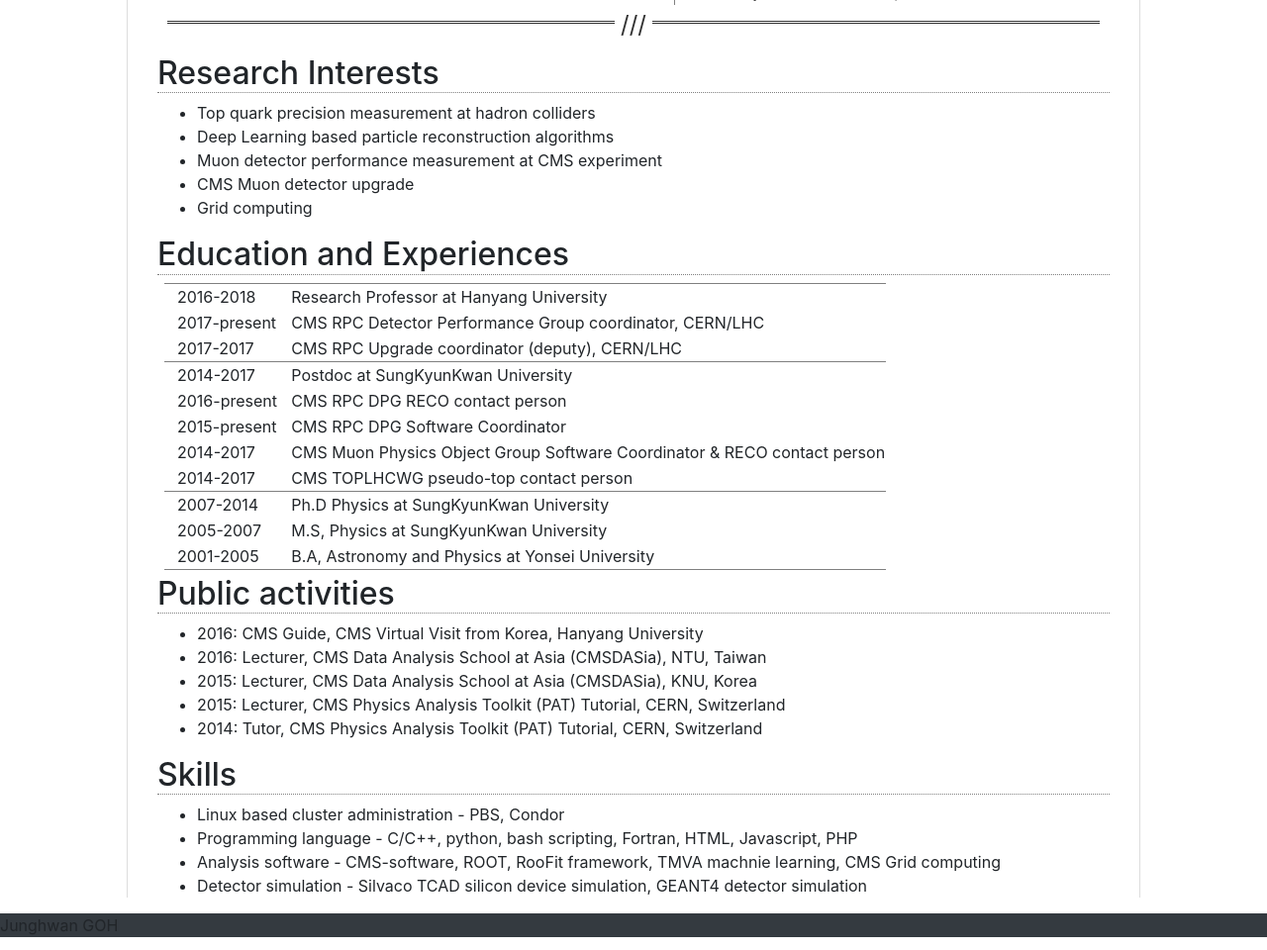
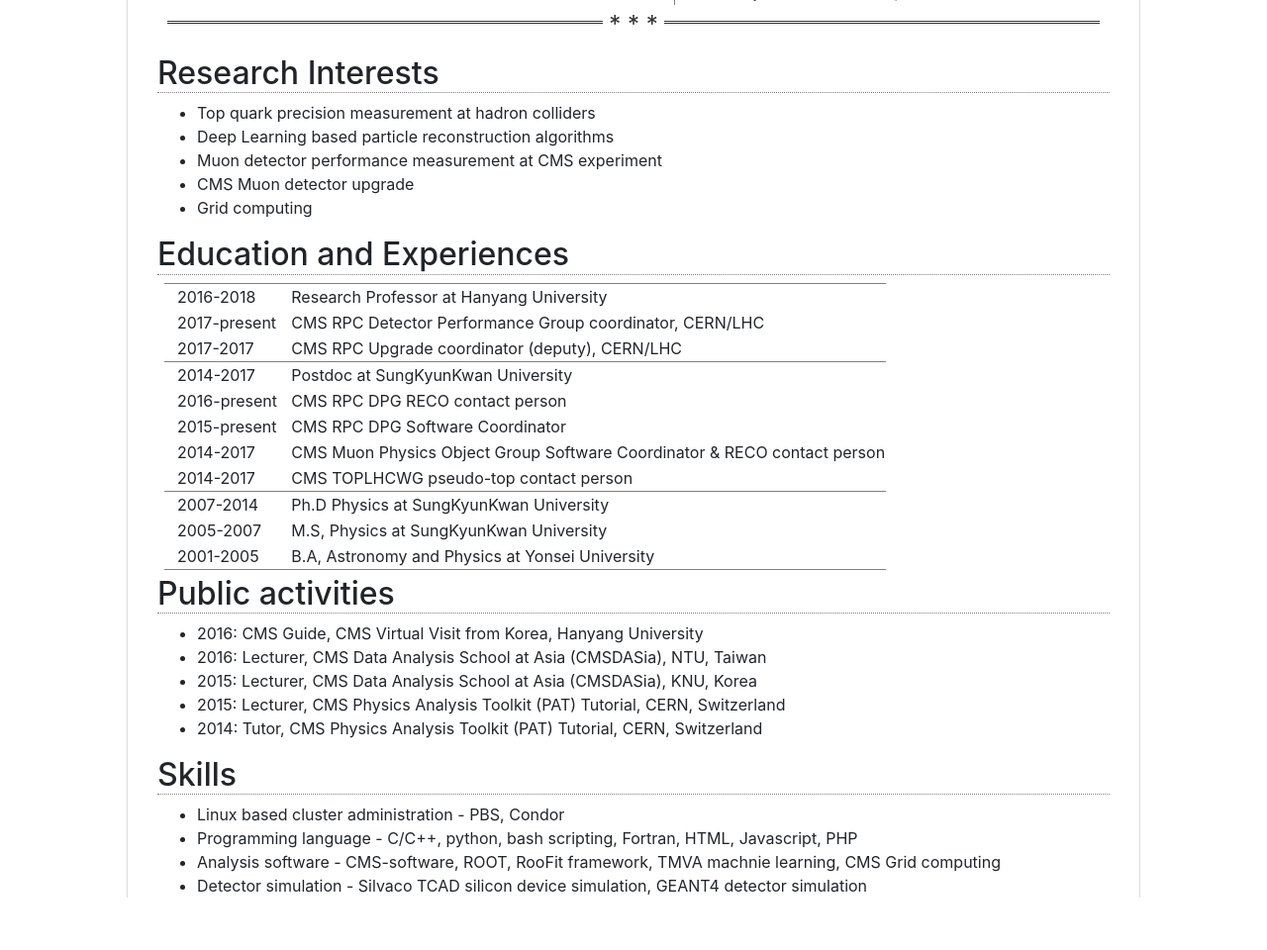
Before and after one commit to jhgoh/jhgoh.github.io, a Jekyll site: the page built from index.html, in a window 1280 px wide and 1400 px high, scrolled down 266 px, cut to the strip 440-1400 px from the top of the window. Shown: the whole strip at 99% size. Built offline with Jekyll 4.4.1, drawn with Linux system fonts in a browser that asks for light colours; nearby versions of some CDN libraries; after the commit the page ends 1629 px from its top, so only the background shows below that.

Commit message:
use data yml
correct position

fine tune

hide facebook and others

hide facebook

x

```diff
--- a/_config.yml
+++ b/_config.yml
@@ -1,16 +1,7 @@
 # Site settings
 title: Junghwan GOH
-email: jhgoh@cern.ch
-description: Junghwan GOH, Ph.D Particle Physics Experiment
 baseurl: ""
 url: "https://jhgoh.github.io"
-name: Junghwan GOH
 location: Seoul, Republic of Korea
-username_github:  jhgoh
-username_spires:  J.Goh.1
-username_twitter:
-username_codepen:
-username_orcid: "0000-0002-1129-2083"
-
 # Build settings
 markdown: kramdown
--- a/_includes/footer.html
+++ b/_includes/footer.html
@@ -3,6 +3,6 @@
 <script src="https://maxcdn.bootstrapcdn.com/bootstrap/4.0.0/js/bootstrap.min.js" integrity="sha384-JZR6Spejh4U02d8jOt6vLEHfe/JQGiRRSQQxSfFWpi1MquVdAyjUar5+76PVCmYl" crossorigin="anonymous"></script>
 
 <footer class="footer bg-dark">
-    <p class="footer__title">{{ site.name }}</p>
+    <p class="footer__title">{{ site.tite }}</p>
     <p class="footer__subtitle">{{ site.job }}</p>
 </footer>
--- a/index.html
+++ b/index.html
@@ -18,7 +18,7 @@
   color: #333; text-align: center;
 }
 hr.cv-card:after {
-  content: "///";
+  content: "* * *";
   display: inline-block;
   position: relative;
   top: -0.7em;
@@ -26,18 +26,20 @@
   padding: 0 0.25em;
   background: white;
 }
+hr.cv_card a {color:#777;}
+hr.cv_card a:hover {color:#333;}
 </style>
 <div style="width:100%;margin:auto;padding:10px;">
 <hr class="cv-card" />
 <table class="cv-card"><tr>
   <td rowspan="2" style="vertical-align:top;text-align:right" width="170px"><img src="https://avatars0.githubusercontent.com/u/4388926?s=250" style="width:150px;padding:3px;border:1px solid black" /></td>
-  <td colspan="2" style="vertical-align:top;padding-left:5px">
-    <h1 style="border:0;font-size:20pt">고정환 <span style="font-size:15pt;color:#333">Junghwan Goh</span></h1>
+  <td colspan="2" style="vertical-align:top;padding-left:5px;align:center">
+    <h1 style="border:0;font-size:20pt">{{site.data.userinfo.name_kr}} <span style="font-size:15pt;color:#333">{{site.data.userinfo.name_en}}</span></h1>
     <div class="social" style="padding-left:10px;font-size:9pt">
-      {%if site.username_github%}<a href="http://github.com/{{ site.username_github }}" target="_blank"><img class="icon" src="/assets/icon-16x16/github.png"/> http://github.com/{{ site.username_github }}</a>{%endif%}
-      {%if site.username_twitter%}<a href="http://twitter.com/{{ site.username_twitter }}" target="_blank"><img class="icon" src="/assets/icon-16x16/twitter.png"/> http://twitter.com/{{ site.username_twitter }}</a>{%endif%}
-      {%if site.username_facebook%}<a href="http://facebook.com/{{ site.username_facebook }}" target="_blank"><img class="icon" src="/assets/icon-16x16/facebook.png"/> http://facebook.com/{{ site.username_facebook }}</a>{%endif%}
-      {%if site.email%}<a href="mailto:{{ site.email }}" target="_blank"><img class="icon" src="/assets/icon-16x16/close-envelope.png"/> {{site.email}}</a>{%endif%}
+      {%if site.data.userinfo.github%}<a href="http://github.com/{{ site.data.userinfo.github }}" target="_blank"><img class="icon" src="/assets/icon-16x16/github.png"/> http://github.com/{{ site.data.userinfo.github }}</a>{%endif%}
+      {%if site.data.userinfo.twitter%}<a href="http://twitter.com/{{ site.data.userinfo.twitter }}" target="_blank"><img class="icon" src="/assets/icon-16x16/twitter.png"/> http://twitter.com/{{ site.data.userinfo.twitter }}</a>{%endif%}
+      {%if site.data.userinfo.facebook%}<a href="http://facebook.com/{{ site.data.userinfo.facebook }}" target="_blank"><img class="icon" src="/assets/icon-16x16/facebook.png"/> http://facebook.com/{{ site.data.userinfo.facebook }}</a>{%endif%}
+      {%if site.data.userinfo.email%}<a href="mailto:{{ site.data.userinfo.email }}" target="_blank"><img class="icon" src="/assets/icon-16x16/close-envelope.png"/> {{site.data.userinfo.email}}</a>{%endif%}
     </div>
     <hr/>
   </td>
```
Also changed, not shown: _data/userinfo.yml (added, +12 -0 lines).
